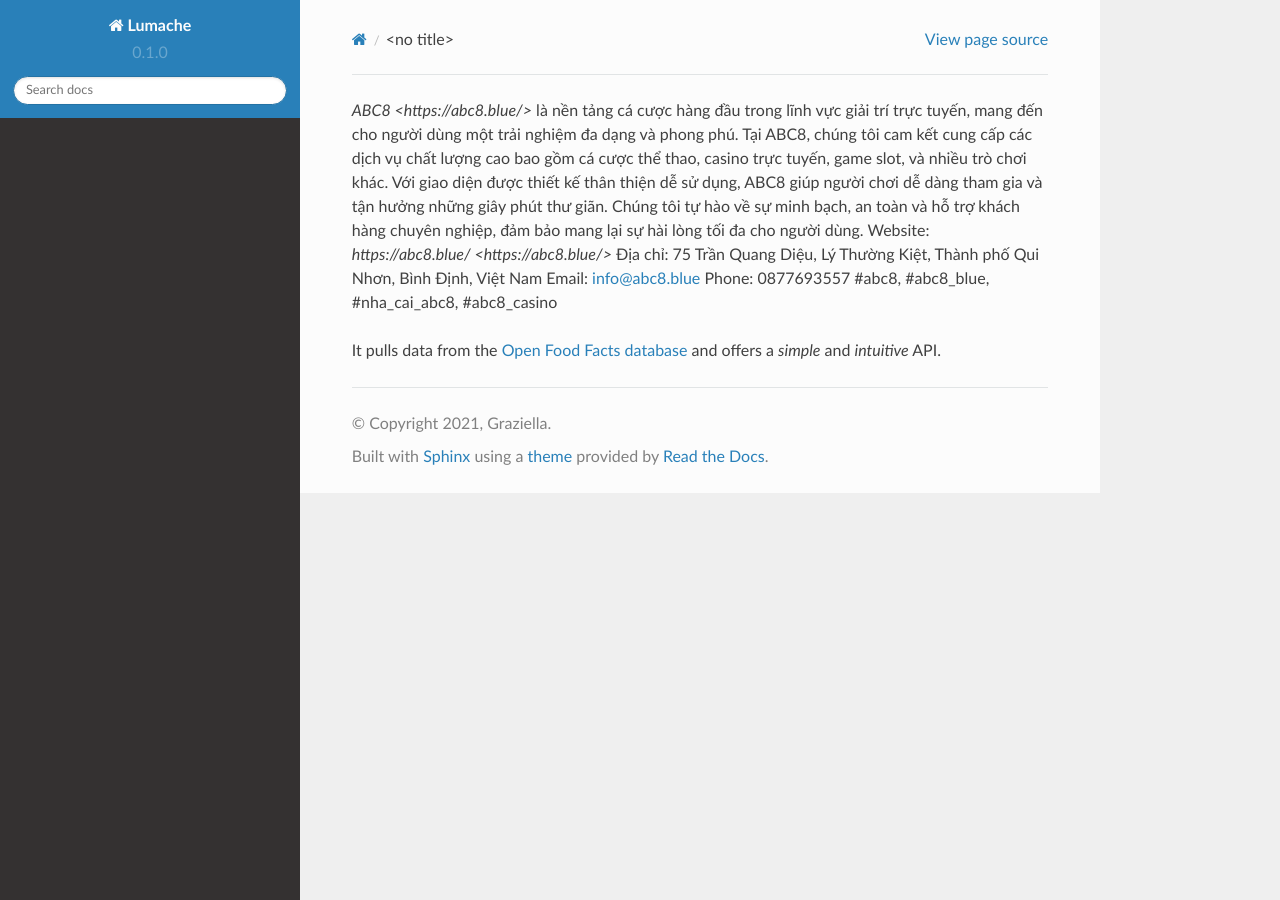
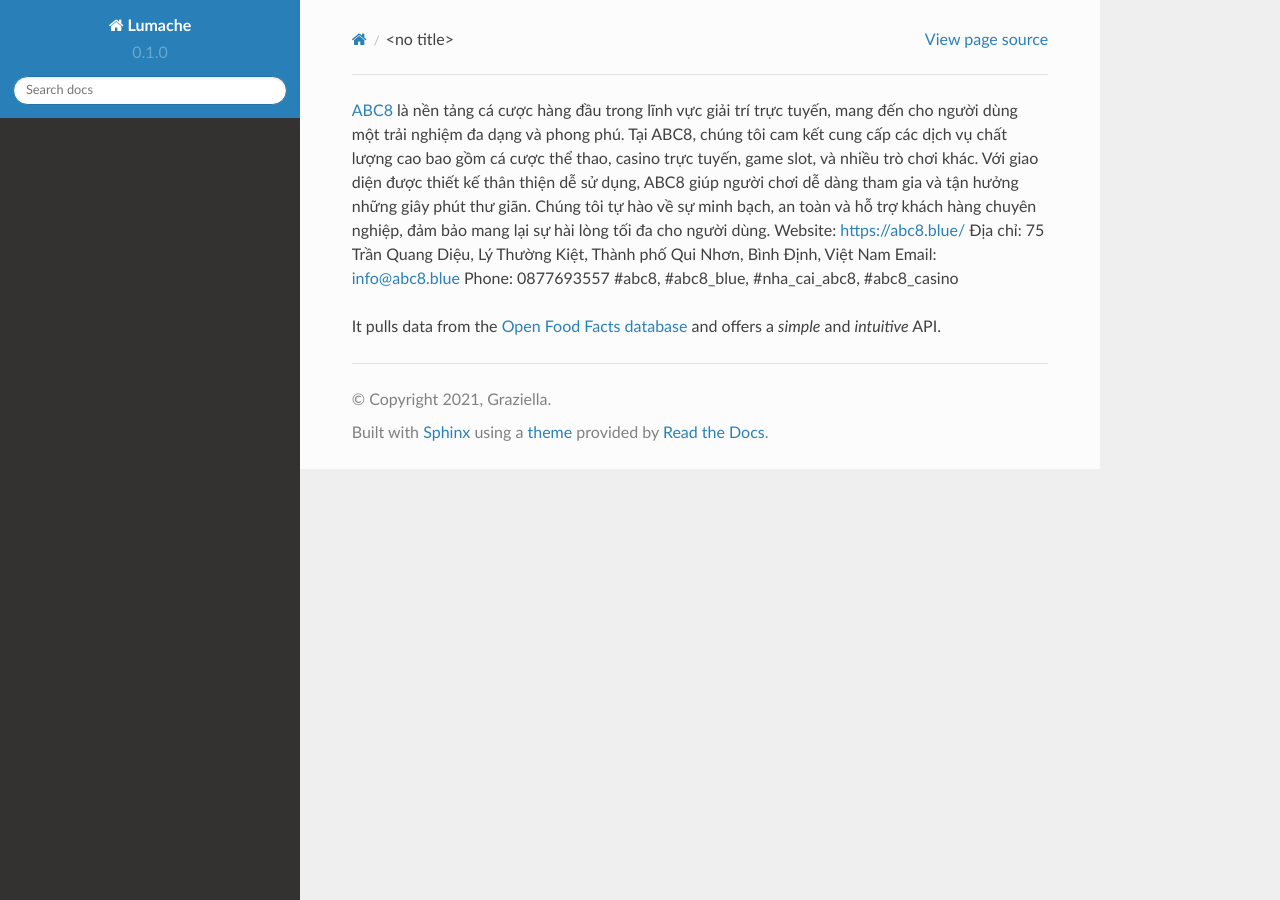
Before and after one commit to socialentity/socialentity9, a Sphinx documentation site: the page built from docs/source/index.rst, in a window 1280 px wide. Built offline with Sphinx 7.4.7 and the Read the Docs theme 2.0.0, drawn with Linux system fonts in a browser that asks for light colours.

Commit message:
Update index.rst

```diff
--- a/docs/source/index.rst
+++ b/docs/source/index.rst
@@ -1,5 +1,5 @@
-`ABC8 <https://abc8.blue/>` là nền tảng cá cược hàng đầu trong lĩnh vực giải trí trực tuyến, mang đến cho người dùng một trải nghiệm đa dạng và phong phú. Tại ABC8, chúng tôi cam kết cung cấp các dịch vụ chất lượng cao bao gồm cá cược thể thao, casino trực tuyến, game slot, và nhiều trò chơi khác. Với giao diện được thiết kế thân thiện dễ sử dụng, ABC8 giúp người chơi dễ dàng tham gia và tận hưởng những giây phút thư giãn. Chúng tôi tự hào về sự minh bạch, an toàn và hỗ trợ khách hàng chuyên nghiệp, đảm bảo mang lại sự hài lòng tối đa cho người dùng.
-Website: `https://abc8.blue/ <https://abc8.blue/>`
+`ABC8 <https://abc8.blue/>`_ là nền tảng cá cược hàng đầu trong lĩnh vực giải trí trực tuyến, mang đến cho người dùng một trải nghiệm đa dạng và phong phú. Tại ABC8, chúng tôi cam kết cung cấp các dịch vụ chất lượng cao bao gồm cá cược thể thao, casino trực tuyến, game slot, và nhiều trò chơi khác. Với giao diện được thiết kế thân thiện dễ sử dụng, ABC8 giúp người chơi dễ dàng tham gia và tận hưởng những giây phút thư giãn. Chúng tôi tự hào về sự minh bạch, an toàn và hỗ trợ khách hàng chuyên nghiệp, đảm bảo mang lại sự hài lòng tối đa cho người dùng.
+Website: `https://abc8.blue/ <https://abc8.blue/>`_
 Địa chỉ: 75 Trần Quang Diệu, Lý Thường Kiệt, Thành phố Qui Nhơn, Bình Định, Việt Nam
 Email: info@abc8.blue
 Phone: 0877693557
```
